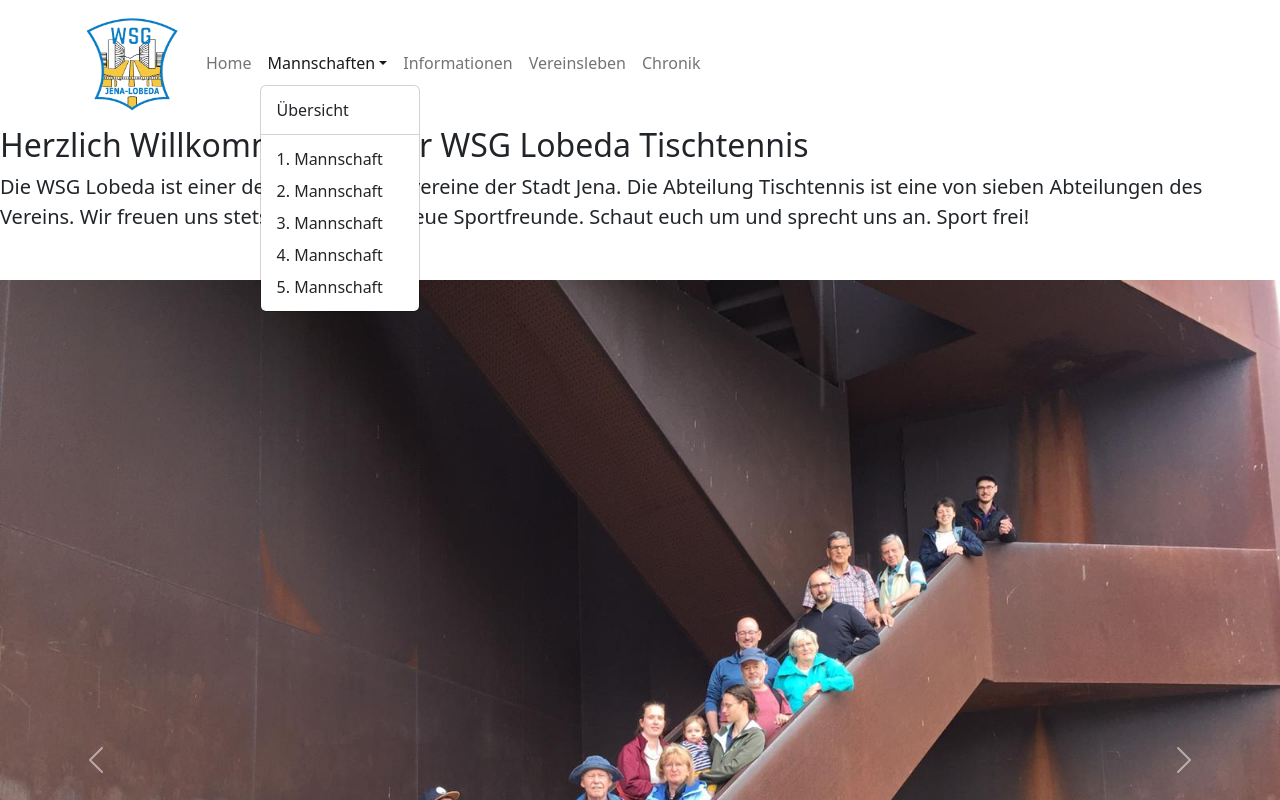
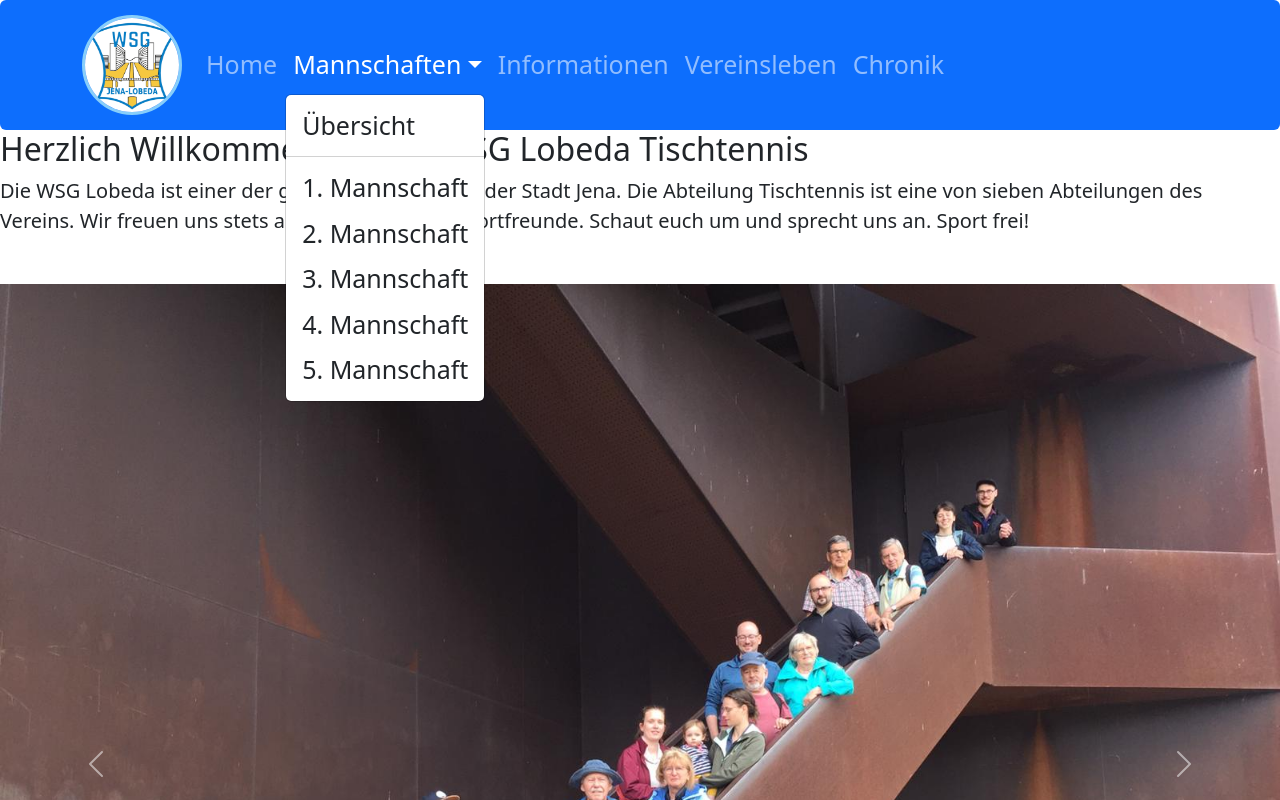
Before and after one commit to mannderextreme/cms_wsg, a React (Vite) app in the folder frontend/: page / in a window 1280 px wide. Both pictures are taken after a click on the button "Mannschaften". Shown: the top 800 px of the page. Built offline with nearby package versions, Linux system fonts and the light colour scheme.

Commit message:
fixed to top

```diff
--- a/frontend/src/components/NavBar.tsx
+++ b/frontend/src/components/NavBar.tsx
@@ -6,25 +6,25 @@ import NavDropdown from 'react-bootstrap/NavDropdown';
 
 function NavBar() {
   return (
-    <Navbar expand="lg" className="bg-body-tertiary">
+    <Navbar bg="primary" variant="dark" fixed="top" expand="md" className="fixed-top rounded" style={{ position: 'sticky', borderBottom: '20px', padding: '10px' }}>
       <Container>
-        <Navbar.Brand href="/"><img src="src/assets/profile.jpg" alt="" width="100" height="100" className="d-inline-block align-top"/></Navbar.Brand>
+        <Navbar.Brand href="/"><img src="src/assets/profile.jpg" alt="WSG Lobeda Tischtennis" width="100" height="100" className="d-none d-md-block align-top rounded-circle" style={{  border: '3px solid #87CEFA', borderRadius: '1px', backgroundColor: '#FFFFFF' }}/><span className="d-block d-lg-none">WSG Lobeda Tischtennis</span></Navbar.Brand>
         <Navbar.Toggle aria-controls="basic-navbar-nav" />
         <Navbar.Collapse id="basic-navbar-nav">
           <Nav className="me-auto">
-            <Nav.Link href="/">Home</Nav.Link>
-            <NavDropdown title="Mannschaften" id="basic-nav-dropdown">
-              <NavDropdown.Item href="/page1">Übersicht</NavDropdown.Item>
+            <Nav.Link style={{ fontSize: '25px' }} href="/">Home</Nav.Link>
+            <NavDropdown title="Mannschaften" style={{ fontSize: '25px' }} id="basic-nav-dropdown">
+              <NavDropdown.Item  style={{ fontSize: '25px' }} href="/page1">Übersicht</NavDropdown.Item>
               <NavDropdown.Divider />
-              <NavDropdown.Item href="/page2">1. Mannschaft</NavDropdown.Item>
-              <NavDropdown.Item href="/page3">2. Mannschaft</NavDropdown.Item>
-              <NavDropdown.Item href="/page4">3. Mannschaft</NavDropdown.Item>
-              <NavDropdown.Item href="/page5">4. Mannschaft</NavDropdown.Item>
-              <NavDropdown.Item href="/page6">5. Mannschaft</NavDropdown.Item>
+            <NavDropdown.Item style={{ fontSize: '25px' }} href="/page2">1. Mannschaft</NavDropdown.Item>
+              <NavDropdown.Item style={{ fontSize: '25px' }} href="/page3">2. Mannschaft</NavDropdown.Item>
+              <NavDropdown.Item style={{ fontSize: '25px' }} href="/page4">3. Mannschaft</NavDropdown.Item>
+              <NavDropdown.Item style={{ fontSize: '25px' }} href="/page5">4. Mannschaft</NavDropdown.Item>
+              <NavDropdown.Item style={{ fontSize: '25px' }} href="/page6">5. Mannschaft</NavDropdown.Item>
             </NavDropdown>
-            <Nav.Link href="/informationen">Informationen</Nav.Link>
-            <Nav.Link href="/vereinsleben">Vereinsleben</Nav.Link>
-            <Nav.Link href="/chronik">Chronik</Nav.Link>
+            <Nav.Link style={{ fontSize: '25px' }} href="/informationen">Informationen</Nav.Link>
+            <Nav.Link  style={{ fontSize: '25px' }} href="/vereinsleben">Vereinsleben</Nav.Link>
+            <Nav.Link style={{ fontSize: '25px' }} href="/chronik">Chronik</Nav.Link>
           </Nav>
         </Navbar.Collapse>
       </Container>
```
